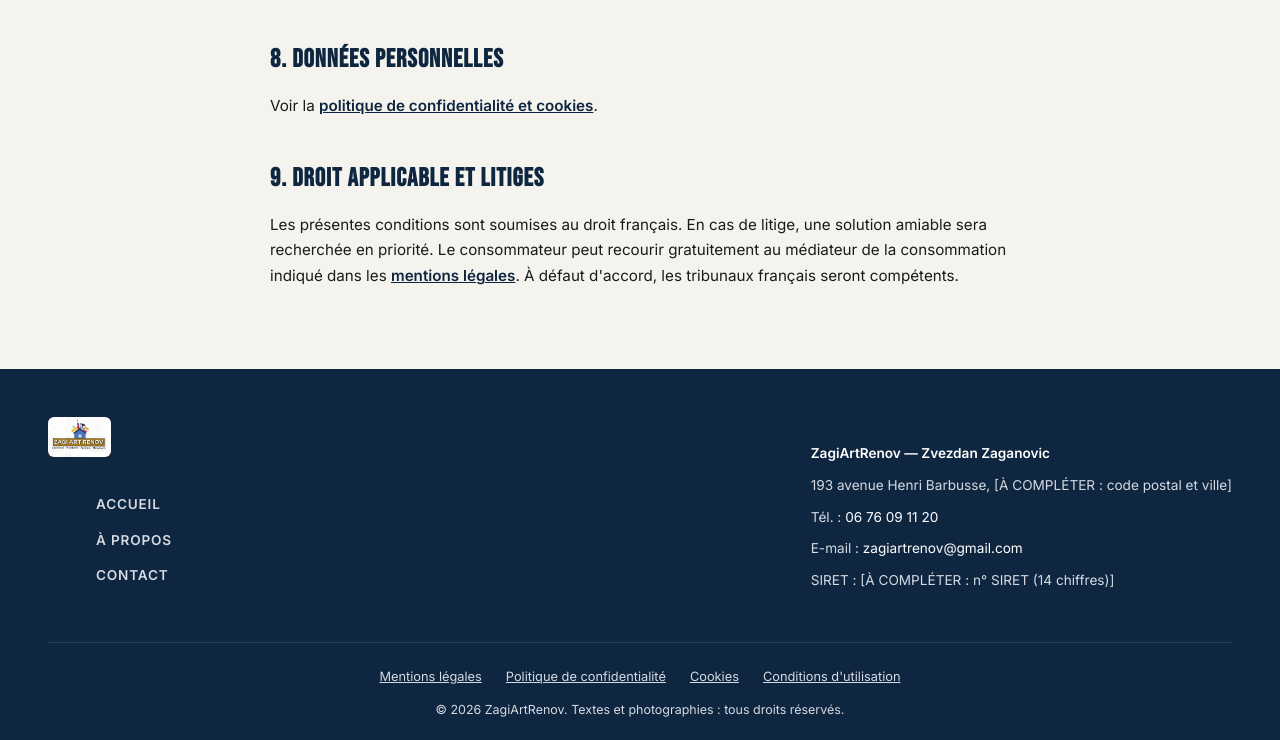
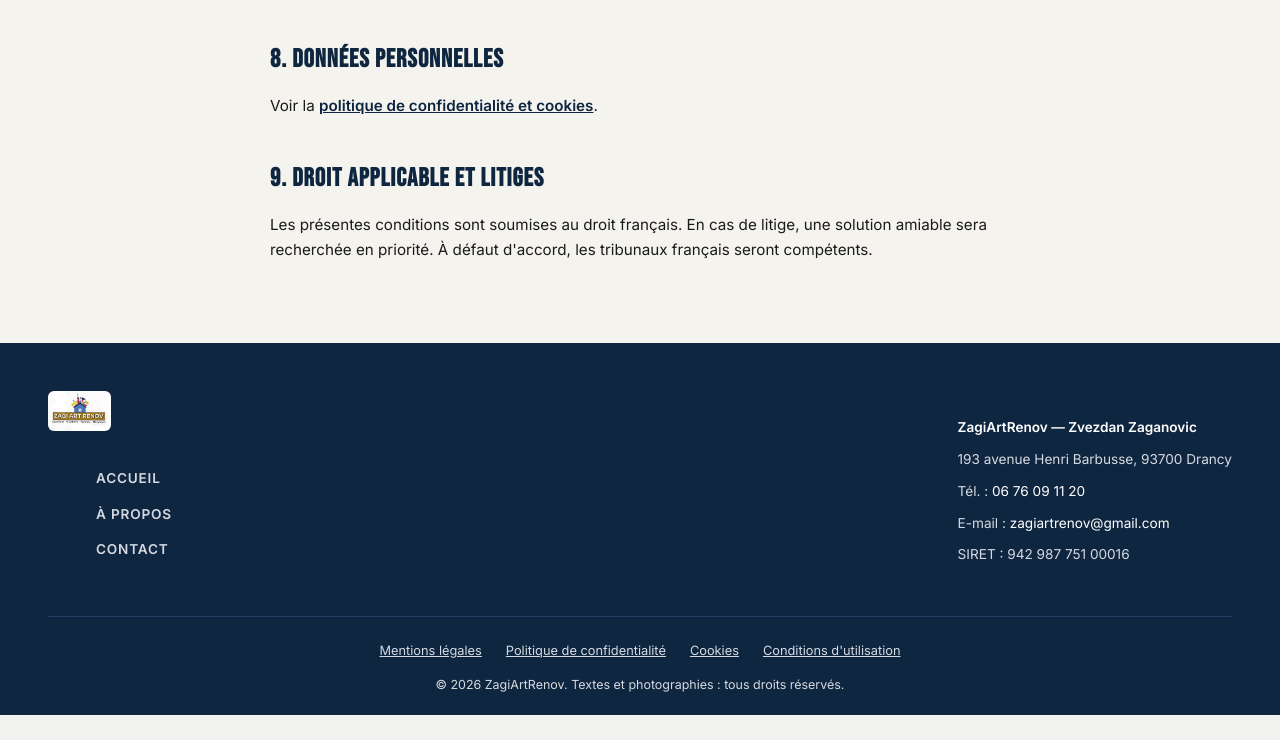
Before and after one commit to PiotrGc/ZagiArtRenov, a PHP site: page /cgu.php in a window 1280 px wide. Shown: the part 1656-2396 px from the top of the page. After the commit the page ends 2371 px from the top, so only its background shows below. Run offline with PHP 8.4, Linux system fonts and the light colour scheme.

Commit message:
changement dans certains fichiers : mentions légal et informations entreprise

```diff
--- a/config/entreprise.php
+++ b/config/entreprise.php
@@ -1,18 +1,21 @@
 <?php
 // Informations légales de l'entreprise (mentions légales, footer, politique de confidentialité).
 // Ce fichier ne contient AUCUN secret : il est versionné.
-// Chaque valeur "[À COMPLÉTER : ...]" doit être remplacée par l'information réelle
-// AVANT la mise en ligne (obligations : loi LCEN art. 6, Code de la consommation, RGPD).
+// Source des données d'immatriculation : annuaire-entreprises.data.gouv.fr (SIREN 942 987 751).
+// Les valeurs laissées vides ('') ne sont pas affichées sur le site : à compléter dès que possible
+// (obligations : loi LCEN art. 6, Code de la consommation).
 
 define('ENT_NOM_COMMERCIAL', 'ZagiArtRenov');
+define('ENT_RAISON_SOCIALE', 'ZAGI ART RENOV');
 define('ENT_DIRIGEANT',      'Zvezdan Zaganovic');
-define('ENT_FORME',          '[À COMPLÉTER : forme juridique, ex. Entreprise individuelle (micro-entreprise) ou SASU au capital de X €]');
-define('ENT_SIRET',          '[À COMPLÉTER : n° SIRET (14 chiffres)]');
-define('ENT_RNE',            '[À COMPLÉTER : immatriculation au Registre national des entreprises (RNE), ex. "Immatriculée au RNE sous le n° 123 456 789"]');
-define('ENT_TVA',            '[À COMPLÉTER : n° de TVA intracommunautaire, ou "TVA non applicable, art. 293 B du CGI"]');
+// Capital, RCS et TVA confirmés par les registres publics (Pappers / Societe.com, oct. 2026).
+define('ENT_FORME',          'Société à responsabilité limitée (SARL) au capital de 1 000 €');
+define('ENT_SIRET',          '942 987 751 00016');
+define('ENT_RNE',            'Immatriculée au RCS de Bobigny sous le n° 942 987 751');
+define('ENT_TVA',            'FR72942987751');
 
 define('ENT_ADRESSE',        '193 avenue Henri Barbusse');
-define('ENT_CP_VILLE',       '[À COMPLÉTER : code postal et ville]');
+define('ENT_CP_VILLE',       '93700 Drancy');
 define('ENT_TEL_AFFICHE',    '06 76 09 11 20');
 define('ENT_TEL_LIEN',       '+33676091120');
 define('ENT_EMAIL',          'zagiartrenov@gmail.com');
@@ -21,14 +24,16 @@ define('ENT_HORAIRES',       'Du lundi au samedi, de 8 h à 17 h');
 
 // Assurance décennale : obligatoire pour les travaux de construction / rénovation lourde
 // (art. L241-1 Code des assurances). Doit figurer sur les devis et factures.
-define('ENT_ASSURANCE',      '[À COMPLÉTER : nom de l\'assureur, n° de contrat, couverture géographique]');
+// TODO : nom de l'assureur, n° de contrat, couverture géographique (sur l'attestation d'assurance).
+define('ENT_ASSURANCE',      '');
 
 // Médiateur de la consommation : obligatoire dès qu'on travaille pour des particuliers
 // (art. L612-1 et L616-1 Code de la consommation).
-define('ENT_MEDIATEUR',      '[À COMPLÉTER : nom, adresse postale et site web du médiateur de la consommation]');
+// TODO : nom, adresse postale et site web du médiateur (sur le contrat d'adhésion au médiateur).
+define('ENT_MEDIATEUR',      '');
 
 // Hébergeur du site (LCEN art. 6 III).
-define('ENT_HEBERGEUR',      '[À COMPLÉTER : nom, adresse et téléphone de l\'hébergeur]');
+define('ENT_HEBERGEUR',      'o2switch, SAS au capital de 100 000 €, Chemin des Pardiaux, 63000 Clermont-Ferrand. Téléphone : 04 44 44 60 40. Site : www.o2switch.fr');
 
 // Date de dernière mise à jour des pages légales.
 define('ENT_MAJ_LEGALE',     '1er octobre 2026');
--- a/public/cgu.php
+++ b/public/cgu.php
@@ -86,9 +86,12 @@
         <h2>9. Droit applicable et litiges</h2>
         <p>
             Les présentes conditions sont soumises au droit français. En cas de litige, une solution amiable sera
-            recherchée en priorité. Le consommateur peut recourir gratuitement au médiateur de la consommation
-            indiqué dans les <a href="mentions-legales.php">mentions légales</a>. À défaut d'accord, les
-            tribunaux français seront compétents.
+            recherchée en priorité.
+            <?php if (ENT_MEDIATEUR !== ''): ?>
+            Le consommateur peut recourir gratuitement au médiateur de la consommation
+            indiqué dans les <a href="mentions-legales.php">mentions légales</a>.
+            <?php endif; ?>
+            À défaut d'accord, les tribunaux français seront compétents.
         </p>
     </article>
 
```
Also changed, not shown: public/mentions-legales.php (+6 -2 lines), 1 other file.
